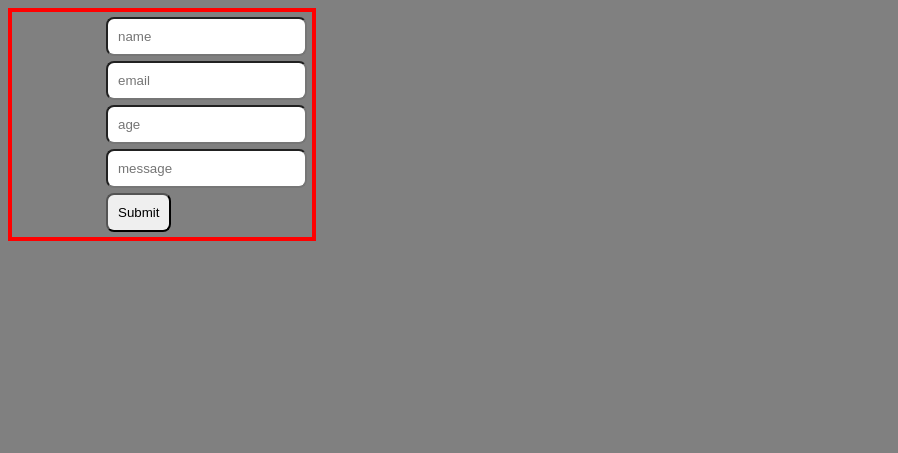
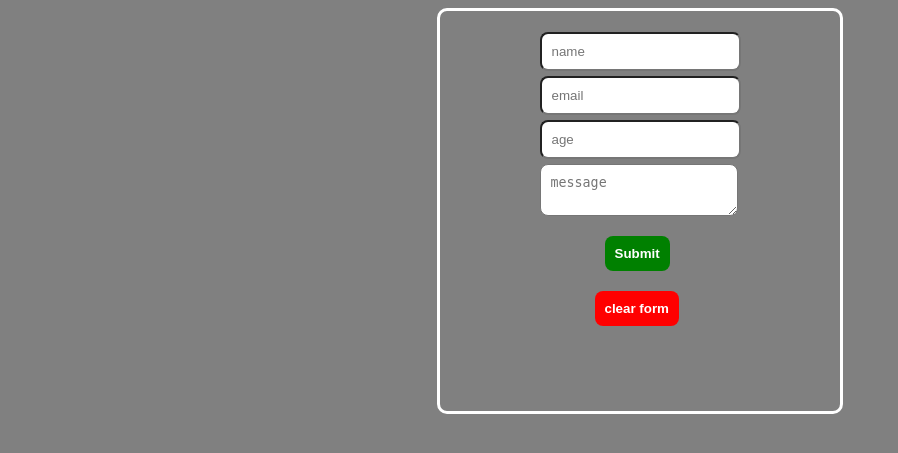
Before and after one commit to AhmedKamal71/PHP-Tasks, a PHP site: page / in a window 1280 px wide. Shown: the top 453 px of the page, without its empty margins (0-898 px from the left). Run offline with PHP 8.4, Linux system fonts and the light colour scheme; data that the repository does not hold is empty.

Commit message:
lab1 edit

```diff
--- a/lab1/index.php
+++ b/lab1/index.php
@@ -1,23 +1,4 @@
-<!----------------------------------------------------PHP---------------------------------------->
-<?php
-$name = isset($_POST["name"]) ? $_POST["name"] : "";
-$age = isset($_POST["age"]) ? $_POST["age"] : "";
-$email = isset($_POST["email"]) ? $_POST["email"] : "";
-$message = "";
-
-if ($_POST["submit"]) {
-    if (empty($name) || empty($age)) {
-        $message = "You Can not leave name or age or email empty!";
-    } elseif (!is_numeric($age)) {
-        $message =  "Please Enter a valid age!";
-    } elseif (!filter_var($email, FILTER_VALIDATE_EMAIL)) {
-        $message = "Please Enter A Valid Email!";
-    } else {
-        $message = "Thanks For Your Time";
-    }
-}
-?>
-<!----------------------------------------------------HTML---------------------------------------->
+<?php require_once("logic.php") ?>
 <!DOCTYPE html>
 <html lang="en">
 
@@ -25,45 +6,21 @@ if ($_POST["submit"]) {
     <meta charset="UTF-8">
     <meta name="viewport" content="width=device-width, initial-scale=1.0">
     <title>php</title>
+    <link rel="stylesheet" href="style.css">
 </head>
 
 <body>
     <div>
-        <h4><?php echo $message; ?></h4>
         <form action="index.php" method="post">
+            <h4><?php echo $message; ?></h4>
             <input type="text" name="name" value="<?php echo $name ?>" placeholder="name">
             <input type="email" name="email" value="<?php echo $email ?>" placeholder="email">
             <input type="text" name="age" value="<?php echo $age ?>" placeholder="age">
-            <input name="textarea" value="" placeholder="message"></input>
-            <input type="submit" name="submit" value="Submit">
+            <textarea name="textarea" value="<?php echo $textarea ?>" placeholder="message"></textarea>
+            <input id="submit" type="submit" name="submit" value="Submit">
+            <input id="clear" name="clear" type="reset" value="clear form" />
         </form>
     </div>
 </body>
 
 </html>
-<!----------------------------------------------------Style---------------------------------------->
-<style>
-    body {
-        background-color: grey;
-    }
-
-    div {
-        display: flex;
-        border: 4px red solid;
-        width: 300px;
-        justify-content: center;
-        text-align: center;
-    }
-
-    input {
-        display: block;
-        padding: 10px;
-        margin: 5px;
-        border-radius: 8px;
-    }
-
-    h4 {
-        width: 100%;
-        display: block;
-    }
-</style>
--- /dev/null
+++ b/lab1/logic.php
@@ -0,0 +1,19 @@
+<?php
+$name = isset($_POST["name"]) ? $_POST["name"] : "";
+$age = isset($_POST["age"]) ? $_POST["age"] : "";
+$email = isset($_POST["email"]) ? $_POST["email"] : "";
+$textarea = isset($_POST["textarea"]) ? $_POST["textarea"] : "";
+
+$message = "";
+
+if (isset($_POST["submit"])) {
+    if (empty($name) || empty($age) || empty($email) || empty($textarea)) {
+        $message = "You Can not leave name or age or email empty!";
+    } elseif (!is_numeric($age)) {
+        $message =  "Please Enter a valid age!";
+    } elseif (!filter_var($email, FILTER_VALIDATE_EMAIL)) {
+        $message = "Please Enter A Valid Email!";
+    } else {
+        $message = "Thanks For Your Time";
+    }
+}
--- /dev/null
+++ b/lab1/style.css
@@ -0,0 +1,58 @@
+
+    body {
+        background-color: grey;
+        display: flex;
+        justify-content: center;
+        font-weight: bold;
+        color: aliceblue;
+
+    }
+
+    div {
+        display: flex;
+        border: 3px white solid;
+        width: 400px;
+        height: 400px;
+        justify-content: center;
+        text-align: center;
+        border-radius: 10px;
+    }
+
+    input {
+        display: block;
+        padding: 10px;
+        margin: 5px;
+        border-radius: 8px;
+    }
+
+
+    h4 {
+        width: 200px;
+        display: block;
+
+    }
+
+    textarea{
+        display: block;
+        padding: 10px;
+        margin: 5px;
+        border-radius: 8px;
+
+    }
+    #submit{
+        background: green;
+        margin-left: 70px;
+        color: white;
+        font-weight: bold;
+        border: none;
+        margin-top: 20px;
+
+    }
+    #clear{
+        background: red;
+        margin-left: 60px;
+        color: white;
+        font-weight: bold;
+        border: none;
+        margin-top: 20px;
+    }
```
